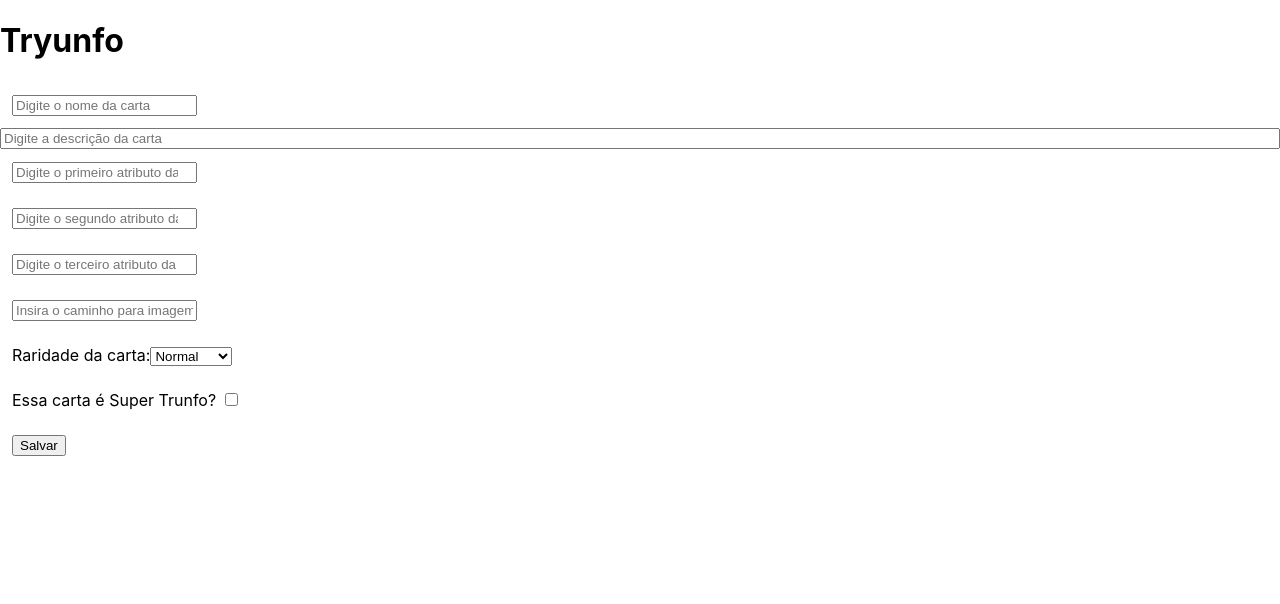
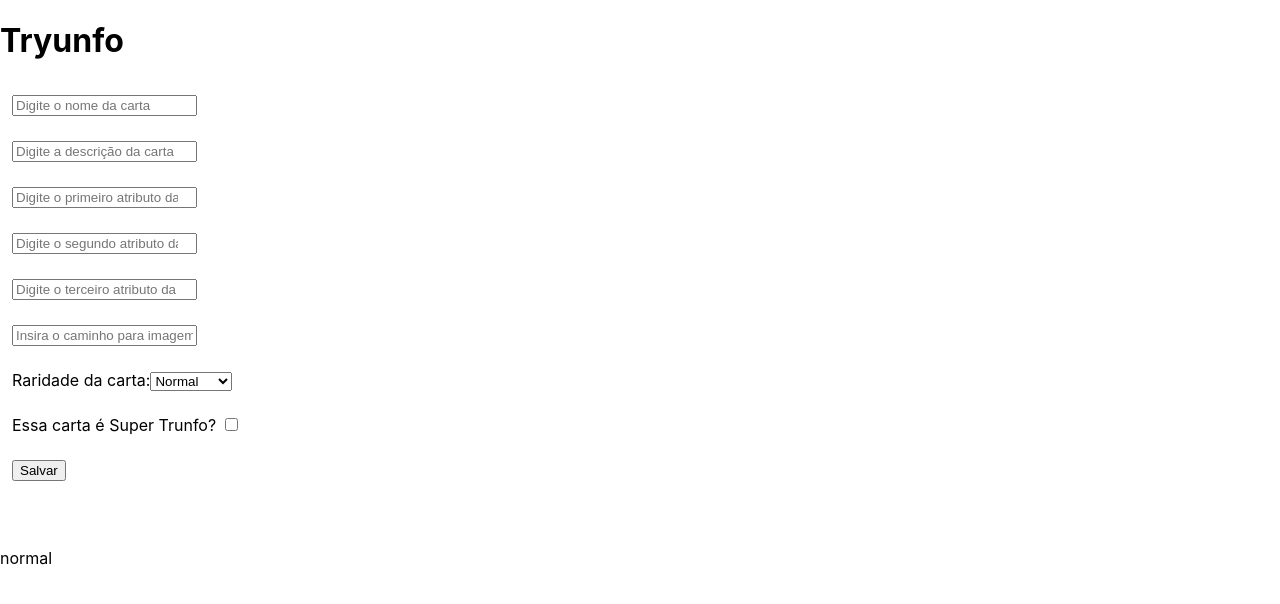
Before and after one commit to joaopedroc-araujo/projeto-tryunfo, a React (Create React App) app: page / in a window 1280 px wide. Shown: the top 604 px of the page. Built offline with nearby package versions, Linux system fonts and the light colour scheme.

Commit message:
FEAT: renderiza as informaçoes passadas no Form no componente Card

```diff
--- a/src/App.js
+++ b/src/App.js
@@ -4,14 +4,56 @@ import './App.css';
 import Card from './components/Card';
 
 class App extends React.Component {
+  state = {
+    cardInfo: {
+      cardName: '',
+      cardDescription: '',
+      cardAttr1: '',
+      cardAttr2: '',
+      cardAttr3: '',
+      cardImage: '',
+      cardRare: 'normal',
+      cardTrunfo: false,
+      isSaveButtonDisabled: true,
+    },
+    // saveCards: [],
+  };
+
+  onInputChange = (event) => {
+    const { name, type, checked, value } = event.target;
+    const valueField = type === 'checkbox' ? checked
+      : value;
+
+    this.setState((prevState) => ({
+      cardInfo: {
+        ...prevState.cardInfo,
+        [name]: valueField,
+      },
+    }));
+  };
+
   render() {
+    const { cardInfo } = this.state;
+
     return (
       <>
         <div>
           <h1>Tryunfo</h1>
         </div>
-        <Form />
-        <Card />
+        <Form
+          cardName={ cardInfo.cardName }
+          cardDescription={ cardInfo.cardDescription }
+          cardAttr1={ cardInfo.cardAttr1 }
+          cardAttr2={ cardInfo.cardAttr2 }
+          cardAttr3={ cardInfo.cardAttr3 }
+          cardImage={ cardInfo.cardImage }
+          cardRare={ cardInfo.cardRare }
+          cardTrunfo={ cardInfo.cardTrunfo }
+          onInputChange={ this.onInputChange }
+        />
+        <Card
+          { ...cardInfo }
+        />
       </>
     );
   }
--- a/src/components/Attr1.js
+++ /dev/null
@@ -1,25 +0,0 @@
-import React, { Component } from 'react';
-import PropTypes from 'prop-types';
-
-export default class Attr1 extends Component {
-  render() {
-    const { value, onChange } = this.props;
-
-    return (
-      <label>
-        <input
-          type="number"
-          data-testid="attr1-input"
-          placeholder="Digite o primeiro atributo da carta"
-          value={ value }
-          onChange={ onChange }
-        />
-      </label>
-    );
-  }
-}
-
-Attr1.propTypes = {
-  value: PropTypes.string.isRequired,
-  onChange: PropTypes.func.isRequired,
-};
--- a/src/components/Attr2.js
+++ /dev/null
@@ -1,25 +0,0 @@
-import React, { Component } from 'react';
-import PropTypes from 'prop-types';
-
-export default class Attr2 extends Component {
-  render() {
-    const { value, onChange } = this.props;
-
-    return (
-      <label>
-        <input
-          type="number"
-          data-testid="attr2-input"
-          placeholder="Digite o segundo atributo da carta"
-          value={ value }
-          onChange={ onChange }
-        />
-      </label>
-    );
-  }
-}
-
-Attr2.propTypes = {
-  value: PropTypes.string.isRequired,
-  onChange: PropTypes.func.isRequired,
-};
--- a/src/components/Attr3.js
+++ /dev/null
@@ -1,25 +0,0 @@
-import React, { Component } from 'react';
-import PropTypes from 'prop-types';
-
-export default class Attr3 extends Component {
-  render() {
-    const { value, onChange } = this.props;
-
-    return (
-      <label>
-        <input
-          type="number"
-          data-testid="attr3-input"
-          placeholder="Digite o terceiro atributo da carta"
-          value={ value }
-          onChange={ onChange }
-        />
-      </label>
-    );
-  }
-}
-
-Attr3.propTypes = {
-  value: PropTypes.string.isRequired,
-  onChange: PropTypes.func.isRequired,
-};
--- a/src/components/DescriptionInput.js
+++ /dev/null
@@ -1,23 +0,0 @@
-import React, { Component } from 'react';
-import PropTypes from 'prop-types';
-
-export default class DescriptionInput extends Component {
-  render() {
-    const { value, onChange } = this.props;
-
-    return (
-      <input
-        type="textarea"
-        data-testid="description-input"
-        placeholder="Digite a descrição da carta"
-        value={ value }
-        onChange={ onChange }
-      />
-    );
-  }
-}
-
-DescriptionInput.propTypes = {
-  value: PropTypes.string.isRequired,
-  onChange: PropTypes.func.isRequired,
-};
--- a/src/components/Form.js
+++ b/src/components/Form.js
@@ -1,20 +1,6 @@
 import React, { Component } from 'react';
-import PropTypes from 'prop-types';
-import Attr1 from './Attr1';
-import Attr2 from './Attr2';
-import Attr3 from './Attr3';
-import DescriptionInput from './DescriptionInput';
-import ImageInput from './ImageInput';
-import NameInput from './NameInput';
-import RareInput from './RareInput';
-import SaveButton from './SaveButton';
-import TrunfoInput from './TrunfoInput';
 
 export default class Form extends Component {
-  state = {
-    isSaveButtonDisabled: false,
-  };
-
   render() {
     const {
       cardName,
@@ -26,39 +12,108 @@ export default class Form extends Component {
       cardRare,
       cardTrunfo,
       // hasTrunfo,
-      // isSaveButtonDisabled,
+      isSaveButtonDisabled,
       onInputChange,
       onSaveButtonClick,
-    } = this.props;
+    } = this.props || {};
 
-    const { isSaveButtonDisabled } = this.state;
     return (
       <form>
-        <NameInput value={ cardName } onChange={ onInputChange } />
-        <DescriptionInput value={ cardDescription } onChange={ onInputChange } />
-        <Attr1 value={ cardAttr1 } onChange={ onInputChange } />
-        <Attr2 value={ cardAttr2 } onChange={ onInputChange } />
-        <Attr3 value={ cardAttr3 } onChange={ onInputChange } />
-        <ImageInput value={ cardImage } onChange={ onInputChange } />
-        <RareInput value={ cardRare } onChange={ onInputChange } />
-        <TrunfoInput checked={ cardTrunfo } onChange={ onInputChange } />
-        <SaveButton disabled={ isSaveButtonDisabled } onClick={ onSaveButtonClick } />
+        <label>
+          <input
+            name="cardName"
+            type="text"
+            data-testid="name-input"
+            placeholder="Digite o nome da carta"
+            value={ cardName }
+            onChange={ onInputChange }
+          />
+        </label>
+        <label>
+          <input
+            name="cardDescription"
+            type="textarea"
+            data-testid="description-input"
+            placeholder="Digite a descrição da carta"
+            value={ cardDescription }
+            onChange={ onInputChange }
+          />
+        </label>
+        <label>
+          <input
+            name="cardAttr1"
+            type="number"
+            data-testid="attr1-input"
+            placeholder="Digite o primeiro atributo da carta"
+            value={ cardAttr1 }
+            onChange={ onInputChange }
+          />
+        </label>
+        <label>
+          <input
+            name="cardAttr2"
+            type="number"
+            data-testid="attr2-input"
+            placeholder="Digite o segundo atributo da carta"
+            value={ cardAttr2 }
+            onChange={ onInputChange }
+          />
+        </label>
+        <label>
+          <input
+            name="cardAttr3"
+            type="number"
+            data-testid="attr3-input"
+            placeholder="Digite o terceiro atributo da carta"
+            value={ cardAttr3 }
+            onChange={ onInputChange }
+          />
+        </label>
+        <label>
+          <input
+            name="cardImage"
+            type="text"
+            data-testid="image-input"
+            placeholder="Insira o caminho para imagem da carta"
+            value={ cardImage }
+            onChange={ onInputChange }
+          />
+        </label>
+        <label>
+          Raridade da carta:
+          <select
+            name="cardRare"
+            data-testid="rare-input"
+            value={ cardRare }
+            onChange={ onInputChange }
+          >
+            <option value="normal">Normal</option>
+            <option value="raro">Raro</option>
+            <option value="muito raro">Muito raro</option>
+          </select>
+        </label>
+        <label>
+          Essa carta é Super Trunfo?
+          {' '}
+          <input
+            name="cardTrunfo"
+            type="checkbox"
+            data-testid="trunfo-input"
+            checked={ cardTrunfo }
+            onChange={ onInputChange }
+          />
+        </label>
+        <label htmlFor="save-button">
+          <button
+            type="submit"
+            data-testid="save-button"
+            disabled={ !!isSaveButtonDisabled }
+            onClick={ onSaveButtonClick }
+          >
+            Salvar
+          </button>
+        </label>
       </form>
     );
   }
 }
-
-Form.propTypes = {
-  cardName: PropTypes.string.isRequired,
-  cardDescription: PropTypes.string.isRequired,
-  cardAttr1: PropTypes.string.isRequired,
-  cardAttr2: PropTypes.string.isRequired,
-  cardAttr3: PropTypes.string.isRequired,
-  cardImage: PropTypes.string.isRequired,
-  cardRare: PropTypes.string.isRequired,
-  cardTrunfo: PropTypes.bool.isRequired,
-  // hasTrunfo: PropTypes.bool.isRequired,
-  // isSaveButtonDisabled: PropTypes.bool.isRequired,
-  onInputChange: PropTypes.func.isRequired,
-  onSaveButtonClick: PropTypes.func.isRequired,
-};
--- a/src/components/ImageInput.js
+++ /dev/null
@@ -1,25 +0,0 @@
-import React, { Component } from 'react';
-import PropTypes from 'prop-types';
-
-export default class ImageInput extends Component {
-  render() {
-    const { value, onChange } = this.props;
-
-    return (
-      <label>
-        <input
-          type="text"
-          data-testid="image-input"
-          placeholder="Insira o caminho para imagem da carta"
-          value={ value }
-          onChange={ onChange }
-        />
-      </label>
-    );
-  }
-}
-
-ImageInput.propTypes = {
-  value: PropTypes.string.isRequired,
-  onChange: PropTypes.func.isRequired,
-};
--- a/src/components/NameInput.js
+++ /dev/null
@@ -1,25 +0,0 @@
-import React, { Component } from 'react';
-import PropTypes from 'prop-types';
-
-export default class NameInput extends Component {
-  render() {
-    const { value, onChange } = this.props;
-
-    return (
-      <label>
-        <input
-          type="text"
-          data-testid="name-input"
-          placeholder="Digite o nome da carta"
-          value={ value }
-          onChange={ onChange }
-        />
-      </label>
-    );
-  }
-}
-
-NameInput.propTypes = {
-  value: PropTypes.string.isRequired,
-  onChange: PropTypes.func.isRequired,
-};
--- a/src/components/RareInput.js
+++ /dev/null
@@ -1,28 +0,0 @@
-import React, { Component } from 'react';
-import PropTypes from 'prop-types';
-
-export default class RareInput extends Component {
-  render() {
-    const { value, onChange } = this.props;
-
-    return (
-      <label>
-        Raridade da carta:
-        <select
-          data-testid="rare-input"
-          value={ value }
-          onChange={ onChange }
-        >
-          <option value="normal">Normal</option>
-          <option value="raro">Raro</option>
-          <option value="muito raro">Muito raro</option>
-        </select>
-      </label>
-    );
-  }
-}
-
-RareInput.propTypes = {
-  value: PropTypes.string.isRequired,
-  onChange: PropTypes.func.isRequired,
-};
--- a/src/components/SaveButton.js
+++ /dev/null
@@ -1,26 +0,0 @@
-import React, { Component } from 'react';
-import PropTypes from 'prop-types';
-
-export default class SaveButton extends Component {
-  render() {
-    const { isSaveButtonDisabled, onSaveButtonClick } = this.props;
-    return (
-      <label htmlFor="save-button">
-        <button
-          type="submit"
-          data-testid="save-button"
-          // eslint-disable-next-line no-unneeded-ternary
-          disabled={ !!isSaveButtonDisabled }
-          onClick={ onSaveButtonClick }
-        >
-          Salvar
-        </button>
-      </label>
-    );
-  }
-}
-
-SaveButton.propTypes = {
-  isSaveButtonDisabled: PropTypes.bool.isRequired,
-  onSaveButtonClick: PropTypes.func.isRequired,
-};
--- a/src/components/TrunfoInput.js
+++ /dev/null
@@ -1,26 +0,0 @@
-import React, { Component } from 'react';
-import PropTypes from 'prop-types';
-
-export default class TrunfoInput extends Component {
-  render() {
-    const { checked, onChange } = this.props;
-
-    return (
-      <label>
-        Essa carta é Super Trunfo?
-        {' '}
-        <input
-          type="checkbox"
-          data-testid="trunfo-input"
-          checked={ checked }
-          onChange={ onChange }
-        />
-      </label>
-    );
-  }
-}
-
-TrunfoInput.propTypes = {
-  checked: PropTypes.bool.isRequired,
-  onChange: PropTypes.func.isRequired,
-};
```
